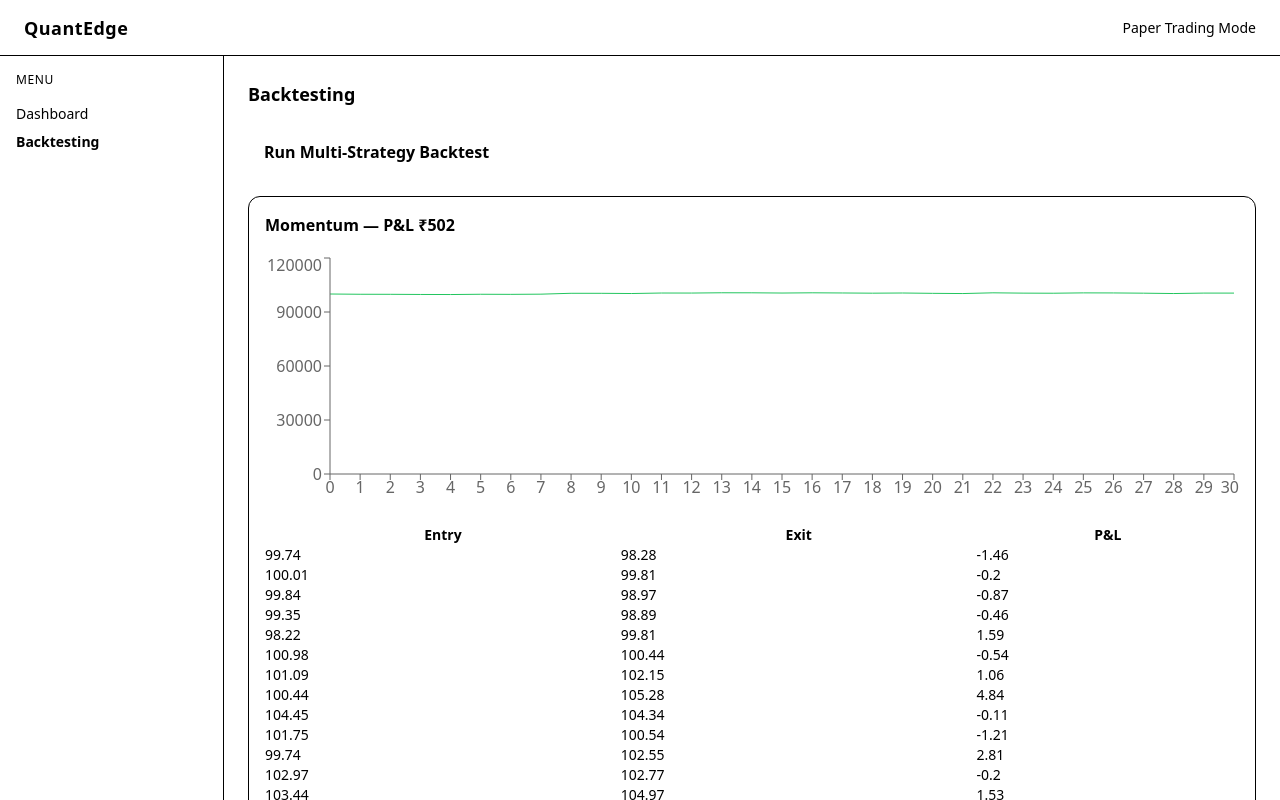
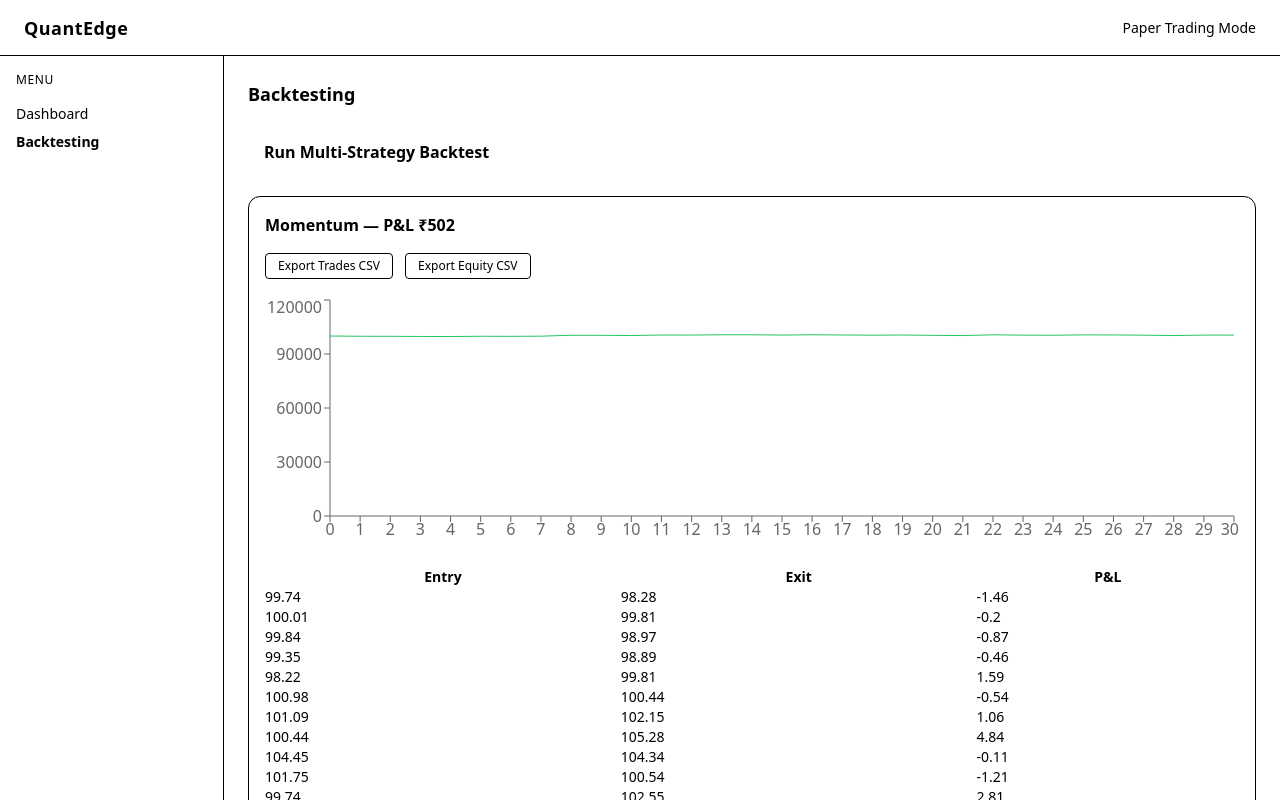
Before and after one commit to avi9prasad/QuantEdge, a React (Vite) app: page /backtesting in a window 1280 px wide. Both pictures are taken after a click on the button "Run Multi-Strategy Backtest". Built offline with nearby package versions, Linux system fonts and the light colour scheme; the HTML template or start-up script is replaced by a standard one.

Commit message:
updated backtesting code in single page

```diff
--- a/src/screen/pages/Backtesting.tsx
+++ b/src/screen/pages/Backtesting.tsx
@@ -7,6 +7,34 @@ import {
   YAxis,
   Tooltip,
 } from "recharts";
+
+/* =======================
+   CSV EXPORT
+======================= */
+
+function exportCSV(rows: Record<string, any>[], filename: string) {
+  if (!rows || rows.length === 0) return;
+
+  const headers = Object.keys(rows[0]).join(",");
+  const values = rows
+    .map((row) =>
+      Object.values(row)
+        .map((v) => `"${v}"`)
+        .join(",")
+    )
+    .join("\n");
+
+  const csv = `${headers}\n${values}`;
+  const blob = new Blob([csv], { type: "text/csv" });
+  const url = URL.createObjectURL(blob);
+
+  const a = document.createElement("a");
+  a.href = url;
+  a.download = filename;
+  a.click();
+
+  URL.revokeObjectURL(url);
+}
 
 /* =======================
    TYPES
@@ -142,6 +170,41 @@ export default function Backtesting() {
               {strategy} — P&L ₹{result.totalPnL}
             </h2>
 
+            {/* CSV EXPORT BUTTONS */}
+            <div className="flex gap-3">
+              <button
+                onClick={() =>
+                  exportCSV(
+                    result.trades.map((t, i) => ({
+                      trade: i + 1,
+                      entryPrice: t.entryPrice,
+                      exitPrice: t.exitPrice,
+                      pnl: t.pnl,
+                    })),
+                    `${strategy}-trades.csv`
+                  )
+                }
+                className="text-xs px-3 py-1 rounded bg-panel border border-panelBorder"
+              >
+                Export Trades CSV
+              </button>
+
+              <button
+                onClick={() =>
+                  exportCSV(
+                    result.equityCurve.map((v, i) => ({
+                      step: i,
+                      equity: v,
+                    })),
+                    `${strategy}-equity.csv`
+                  )
+                }
+                className="text-xs px-3 py-1 rounded bg-panel border border-panelBorder"
+              >
+                Export Equity CSV
+              </button>
+            </div>
+
             {/* Equity Curve */}
             {result.equityCurve.length > 1 && (
               <div className="h-64">
```
